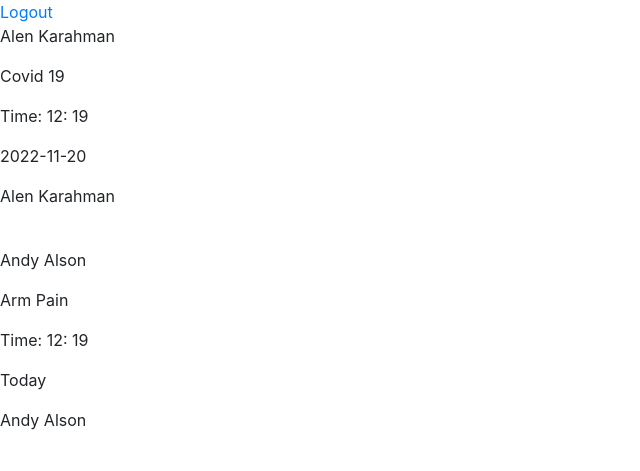
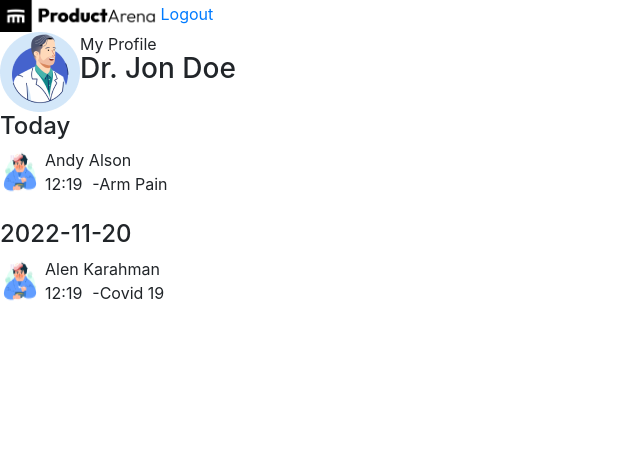
Before and after one commit to ishak-dev/DoctorApp-Backend, a Flask app: page /home in a window 1280 px wide. Shown: the top 471 px of the page, without its empty margins (0-640 px from the left). Run offline with Flask 2, Linux system fonts and the light colour scheme; a user stored in the database is signed in; data comes from the database, SQL or seed files in the repository; some libraries are stand-ins or nearby versions.

Commit message:
Implement piece of frontent

```diff
--- a/doctor/forms.py
+++ b/doctor/forms.py
@@ -7,4 +7,4 @@
 class LoginForm(FlaskForm):
     email = StringField(label='email',validators=[DataRequired()])
     password = StringField(label='password',validators=[DataRequired()])
-    submit = SubmitField(label='Signin')
+    submit = SubmitField(label='Log In')
--- a/doctor/routes.py
+++ b/doctor/routes.py
@@ -1,15 +1,18 @@
 from doctor import app
-from flask import render_template,redirect,url_for,flash,get_flashed_messages,request
+from flask import abort,render_template,redirect,url_for,flash,get_flashed_messages,request
 from doctor.models import User,Patient
 from doctor.forms import LoginForm
 from doctor import db
 from flask_login import login_user,logout_user,login_required,current_user
 from datetime import datetime,timedelta
+from werkzeug.exceptions import HTTPException
+from flask import json
 
-
+#Routes
 @app.route('/',methods=['GET','POST'])
 @app.route('/login',methods=['GET','POST'])
 def login_page():
+
     form = LoginForm()
     if form.validate_on_submit():
         attempted_user = User.query.filter_by(email_address=form.email.data).first()
@@ -19,9 +22,9 @@ def login_page():
             return redirect(url_for('home_page'))
         else:
             flash(f'Pogresan e-mail ili password',category='danger')
+    return render_template('login.html',form=form)
 
 
-    return render_template('login.html',form=form)
 
 
 @app.route('/home',methods=['GET','POST'])
@@ -42,14 +45,32 @@ def logout_page():
 
 
 
+
+
+#Error Handlers
+@app.errorhandler(HTTPException)
+def handler_exeption(e):
+    response=e.get_response()
+    response.data=json.dumps({
+        "code":e.code,
+        "name":e.name,
+        "description":e.description,
+    })
+    response.content_type="application/json"
+    print(response)
+    return response
+
+
+
+#Datetime functions
 def convertToDate(date):
     return datetime.fromtimestamp(int(date))
 
 def check_scheduled(date):
-
     date_now=str(datetime.now()).split()[0]
     date_scheduled = str(date).split()[0]
     date_tomorrow = str(datetime.now() + timedelta(1)).split()[0]
+
     print (date_tomorrow)
     if(date_now==date_scheduled):
         return "Today"
--- /dev/null
+++ b/doctor/static/style/css.css
@@ -0,0 +1,74 @@
+* {
+  box-sizing: border-box;
+}
+body {
+  background-color: #ffffff;
+}
+
+.login-container {
+  display: flex;
+  flex-wrap: wrap;
+  width: 326px;
+  margin: 0 auto;
+  vertical-align: middle;
+  transform: translateY(50%);
+}
+
+.logo {
+  width: 326px;
+  margin-bottom: 60px;
+}
+
+.input-field {
+  width: 100%;
+  height: 48px;
+  border: none;
+  border-bottom: solid 1px grey;
+  margin-bottom: 20px;
+  outline: none;
+}
+.login-btn {
+  width: 100%;
+  height: 48px;
+  color: black;
+  background-color: #04e762;
+  border: none;
+}
+
+.custom-alert {
+  width: 326px;
+  background-color: rgba(255, 255, 255, 0);
+  border: none;
+  color: #a82522;
+}
+
+.navbar {
+  width: 100%;
+  display: flex;
+  flex-wrap: nowrap;
+}
+
+.user-profile {
+  display: flex;
+}
+.user-fullname {
+  margin-top: -20px;
+}
+
+.navbar-logo {
+  width: 156px;
+  margin-right: auto;
+}
+.logout {
+  align-self: flex-end;
+}
+
+.patient-container {
+  display: flex;
+}
+.patient-cardboard {
+  display: flex;
+}
+.patient-info p {
+  margin: 0 5px;
+}
--- a/doctor/templates/base.html
+++ b/doctor/templates/base.html
@@ -9,6 +9,11 @@
       href="https://cdn.jsdelivr.net/npm/bootstrap@4.3.1/dist/css/bootstrap.min.css"
       integrity="sha384-ggOyR0iXCbMQv3Xipma34MD+dH/1fQ784/j6cY/iJTQUOhcWr7x9JvoRxT2MZw1T"
       crossorigin="anonymous"
+    />
+    <link
+      rel="stylesheet"
+      href="{{ url_for('static', filename='style/css.css') }}"
+      type="text/css"
     />
     <title>{% block title %} {% endblock %}</title>
   </head>
--- a/doctor/templates/home.html
+++ b/doctor/templates/home.html
@@ -14,15 +14,62 @@ messages %} {% for category, message in messages %}
 </div>
 {% endfor %} {% endif %} {% endwith %}
 
-<a href="{{url_for('logout_page')}}">Logout</a>
+<div class="navabr">
+  <img
+    src="../static/style/ProductArena_logo 1.png"
+    alt="product arena logo"
+    class="navbar-logo"
+  />
+  <a href="{{url_for('logout_page')}}" class="logout">Logout</a>
+</div>
 
-{% for patient in patients %}
+<div class="user-profile">
+  <img src="../static/style/Rectangle 5.png" alt="" />
+  <div class="user-details">
+    <p>My Profile</p>
+    <h3 class="user-fullname">Dr. {{current_user.fullname}}</h3>
+  </div>
+</div>
+{% for patient in patients if patient.scheduled=="Today" %}
+<h4>Today</h4>
+<div class="today patient-container">
+  <img src="../static/style/Rectangle 6.png" alt="patient picture" />
+  <div class="patient-info">
+    <p>{{ patient.fullname }}</p>
+    <div class="patient-cardboard">
+      <p>{{ patient.time.hour}}<span>:{{patient.time.minute}}</span></p>
+      <p>-{{ patient.disease }}</p>
+    </div>
+  </div>
+</div>
+<br />
+{% endfor %} {% for patient in patients if patient.scheduled=="Tomorrow" %}
+<p>Tomorrow</p>
+<div class="tomorrow patient-container">
+  <img src="../static/style/Rectangle 6.png" alt="patient picture" />
+  <div class="patient-info">
+    <p>{{ patient.fullname }}</p>
+    <div class="patient-cardboard">
+      <p>{{ patient.time.hour}}<span>:{{patient.time.minute}}</span></p>
+      <p>-{{ patient.disease }}</p>
+    </div>
+  </div>
+</div>
+<br />
+{% endfor %} {% for patient in patients if patient.scheduled!="Tomorrow" and
+patient.scheduled!="Today" %}
+<h4>{{patient.scheduled}}</h4>
+<div class="other-date patient-container">
+  <img src="../static/style/Rectangle 6.png" alt="patient picture" />
+  <div class="patient-info">
+    <p>{{ patient.fullname }}</p>
+    <div class="patient-cardboard">
+      <p>{{ patient.time.hour}}<span>:{{patient.time.minute}}</span></p>
+      <p>-{{ patient.disease }}</p>
+    </div>
+  </div>
+</div>
+<br />
+<!--IT IS NOT BEST PRACTICE TO HAVE A BUNCH OF LOOPS BUT LETS LEAVE IT FOR NOW -->
 
-<p>{{ patient.fullname }}</p>
-<p>{{ patient.disease }}</p>
-<p>Time: {{ patient.time.hour}}<span>: {{patient.time.minute}}</span></p>
-
-<p>{{ patient.scheduled}}</p>
-<p>{{ patient.fullname }}</p>
-<br />
 {% endfor %} {% endblock %}
```
Also changed, not shown: doctor/templates/login.html (+17 -8 lines), doctor/static/style/ProductArena_logo 1.png (added), doctor/static/style/Rectangle 5.png (added), doctor/static/style/Rectangle 6.png (added).
